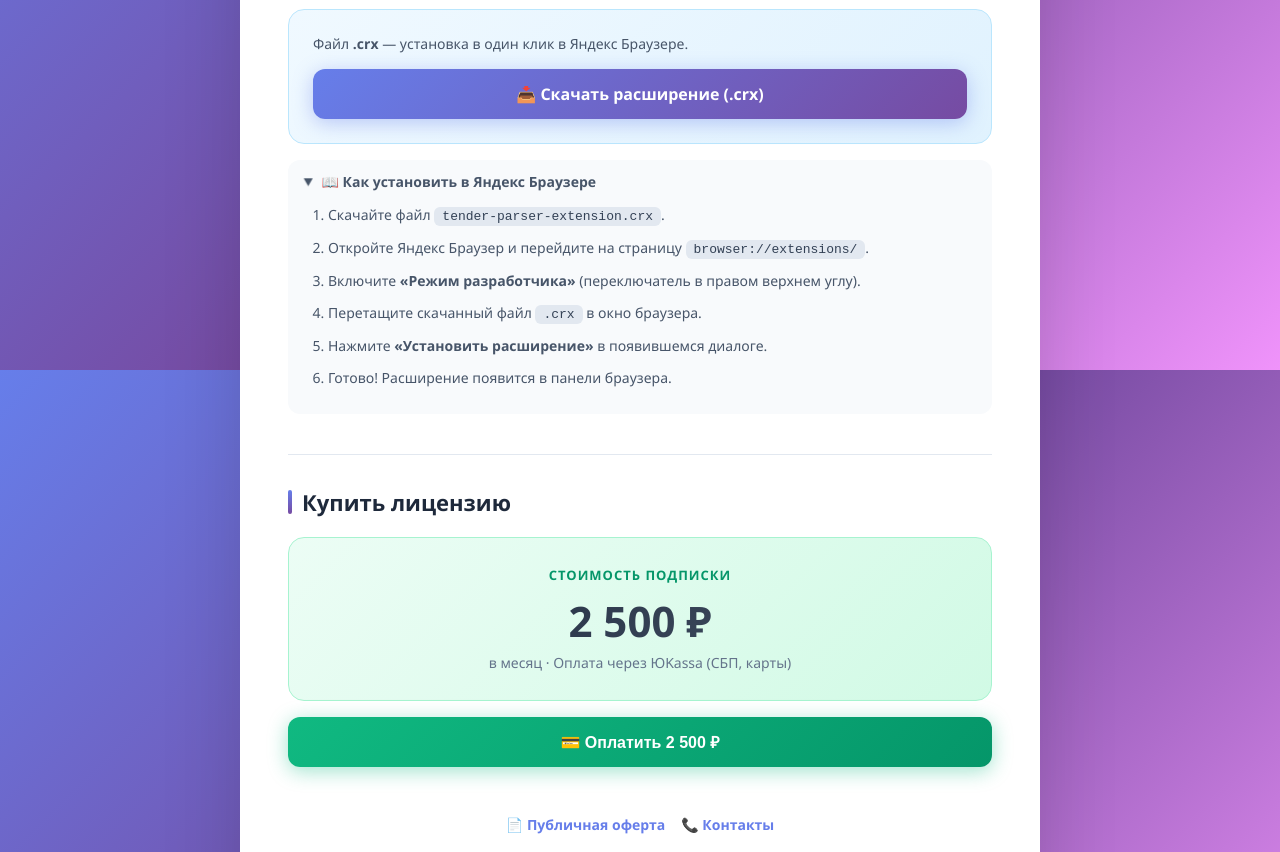
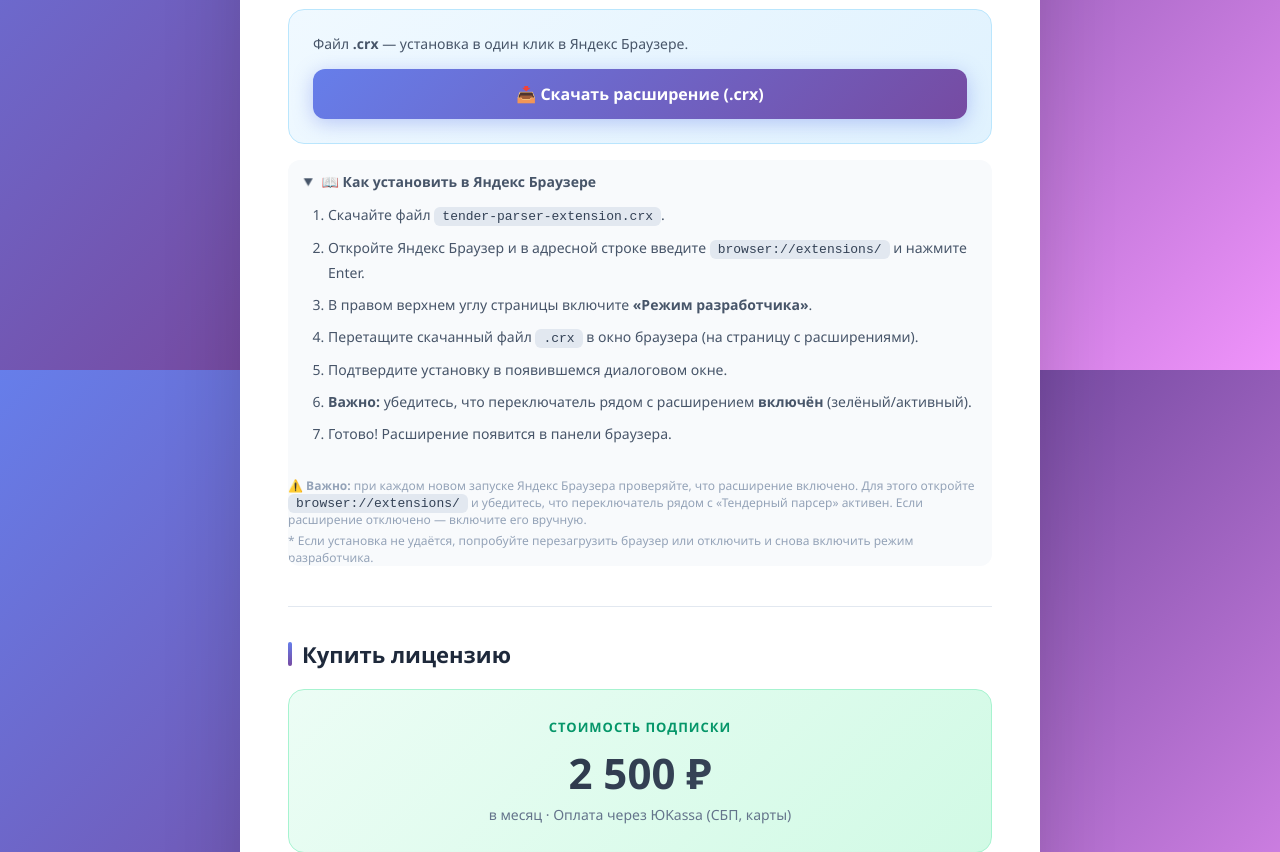
Before and after one commit to danilamozh-maker/tender-parser, a Python web app: template templates/main.html in a window 1280 px wide, after a click on "📖 Как установить в Яндекс Браузере". Shown: the part 1230-2082 px from the top of the page. Run offline with Jinja, Linux system fonts and the light colour scheme; the template is opened without the code that fills it, so the values that code supplies are empty.

Commit message:
Update main.html

```diff
--- a/templates/main.html
+++ b/templates/main.html
@@ -438,12 +438,21 @@
     <summary>📖 Как установить в Яндекс Браузере</summary>
     <ol>
         <li>Скачайте файл <code>tender-parser-extension.crx</code>.</li>
-                    <li>Откройте Яндекс Браузер и перейдите на страницу <code>browser://extensions/</code>.</li>
-                    <li>Включите <strong>«Режим разработчика»</strong> (переключатель в правом верхнем углу).</li>
-                    <li>Перетащите скачанный файл <code>.crx</code> в окно браузера.</li>
-                    <li>Нажмите <strong>«Установить расширение»</strong> в появившемся диалоге.</li>
+        <li>Откройте Яндекс Браузер и в адресной строке введите <code>browser://extensions/</code> и нажмите Enter.</li>
+        <li>В правом верхнем углу страницы включите <strong>«Режим разработчика»</strong>.</li>
+        <li>Перетащите скачанный файл <code>.crx</code> в окно браузера (на страницу с расширениями).</li>
+        <li>Подтвердите установку в появившемся диалоговом окне.</li>
+        <li><strong>Важно:</strong> убедитесь, что переключатель рядом с расширением <strong>включён</strong> (зелёный/активный).</li>
         <li>Готово! Расширение появится в панели браузера.</li>
     </ol>
+    <p style="font-size: 12px; color: #94a3b8; margin-top: 8px;">
+        ⚠️ <strong>Важно:</strong> при каждом новом запуске Яндекс Браузера проверяйте, что расширение включено.
+        Для этого откройте <code>browser://extensions/</code> и убедитесь, что переключатель рядом с «Тендерный парсер» активен.
+        Если расширение отключено — включите его вручную.
+    </p>
+    <p style="font-size: 12px; color: #94a3b8; margin-top: 4px;">
+        * Если установка не удаётся, попробуйте перезагрузить браузер или отключить и снова включить режим разработчика.
+    </p>
 </details>
         </div>
 
```
Lines whose indentation alone changed are shown as unchanged.
